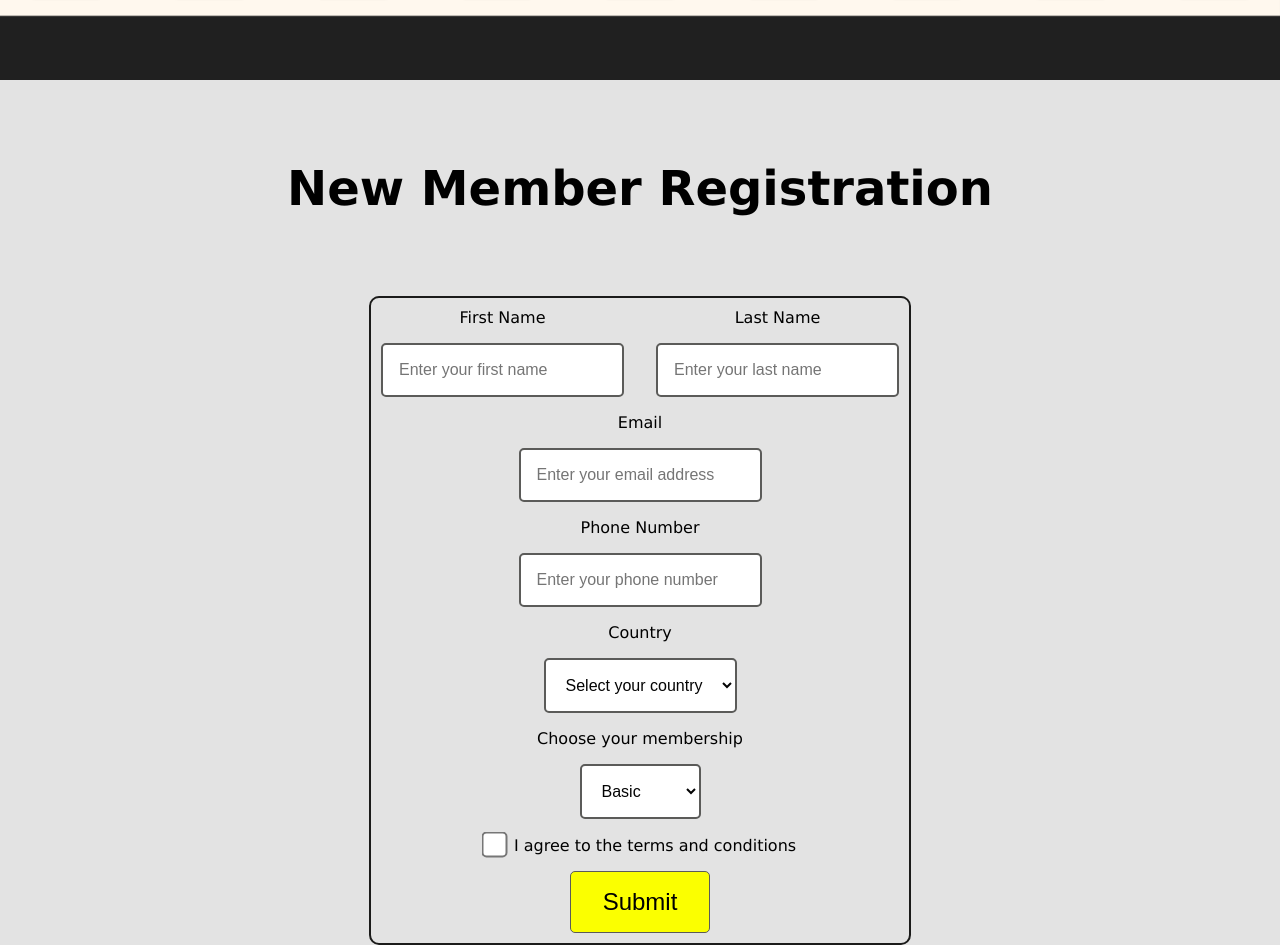
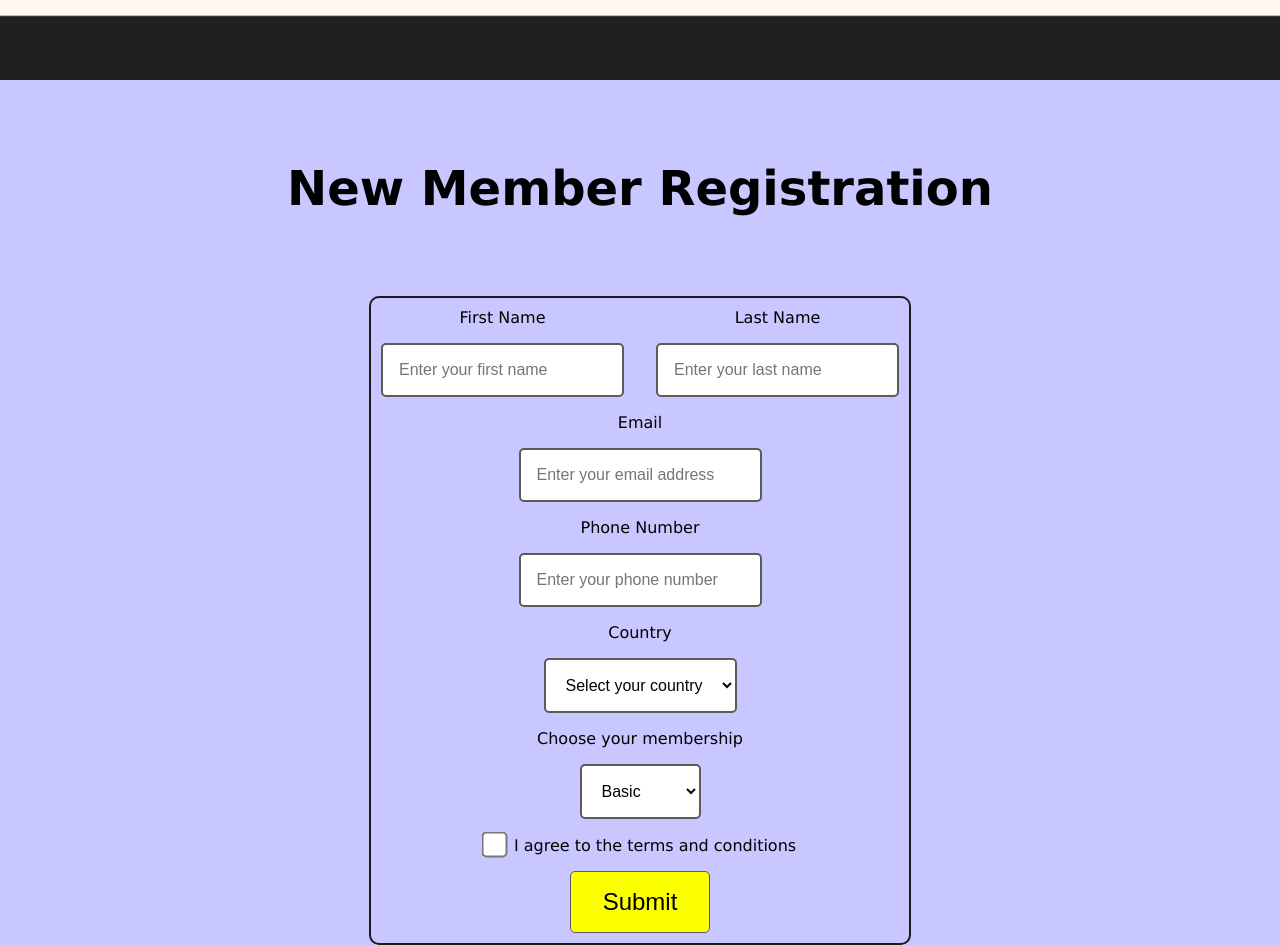
Before and after one commit to gittebe/cinema-club-form, a plain HTML site: page code/index.html in a window 1280 px wide. Shown: the part 720-1665 px from the top of the page. Drawn offline with Linux system fonts and the light colour scheme.

Commit message:
- changed color

```diff
--- a/code/styles.css
+++ b/code/styles.css
@@ -95,7 +95,7 @@ main {
   align-items: center;
   justify-content: center;
   padding: 2rem;
-  background-color: #e3e3e3;
+  background-color: #c9c7ff;
 }
 
 form {
```
